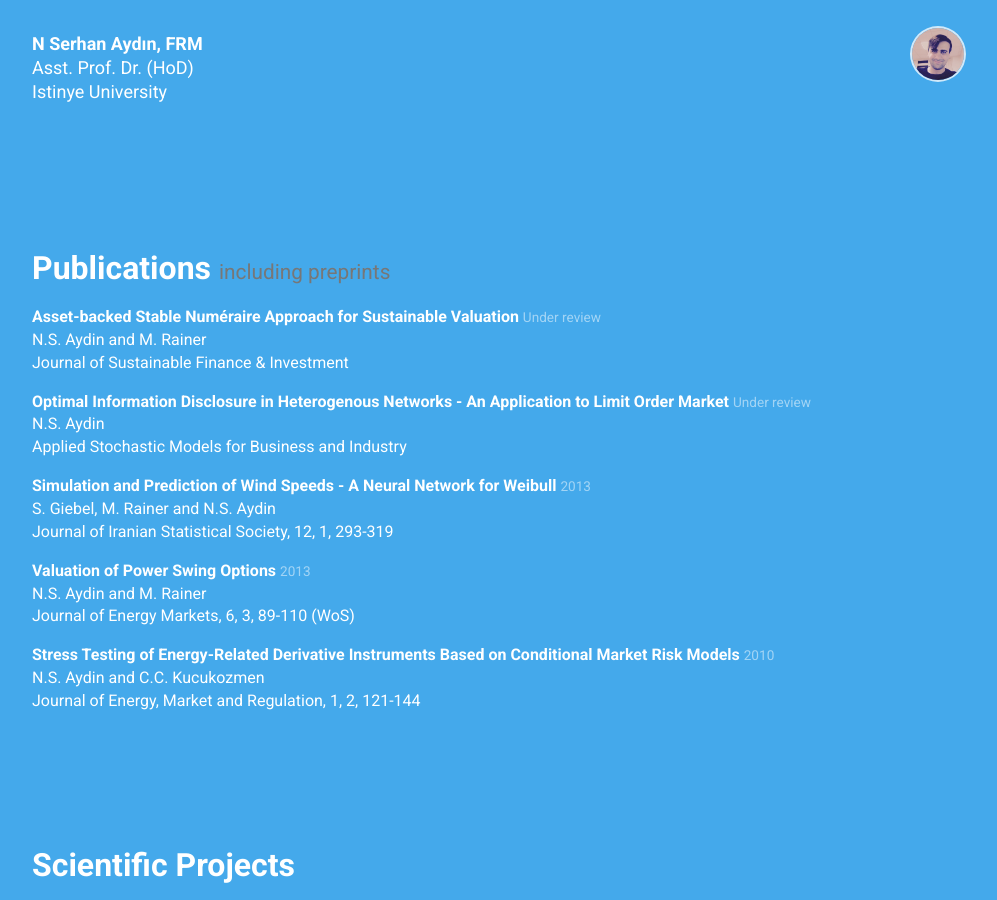
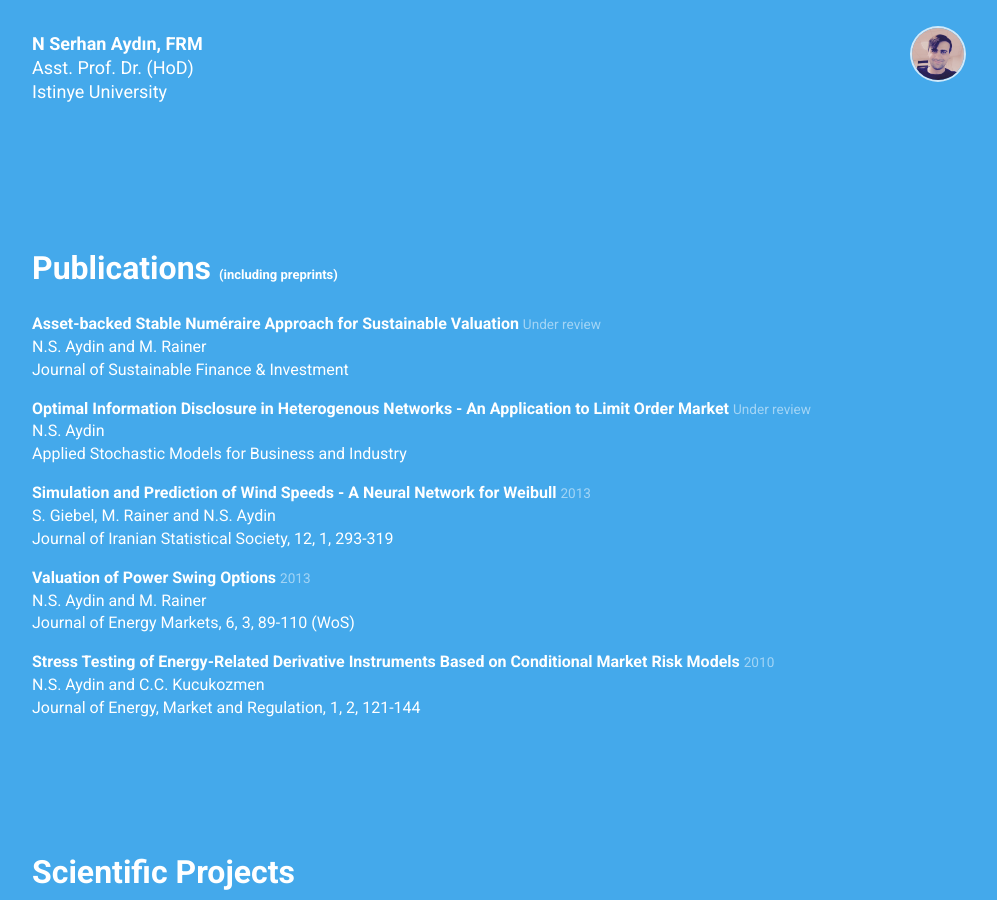
Before and after one commit to nsydn/nsydn.github.io, a Jekyll site: the page built from index.html, in a window 1280 px wide and 900 px high, scrolled down 765 px. Shown: the whole window, without its empty margins (38-1035 px from the left). Built offline with Jekyll 4.4.1, drawn with Linux system fonts in a browser that asks for light colours; nearby versions of some CDN libraries.

Commit message:
Update albertine.html

```diff
--- a/_layouts/albertine.html
+++ b/_layouts/albertine.html
@@ -134,7 +134,7 @@ It is threatened by habitat loss.
   <div class="container">
     <div class="row">
       <section class="col-md-9">
-        <h3>Publications <small>including preprints</small></h3>
+        <h3>Publications <font size=2>(including preprints)</font></h3>
         {% for publication in site.data.publications %}
           <p>
             <b>
```
